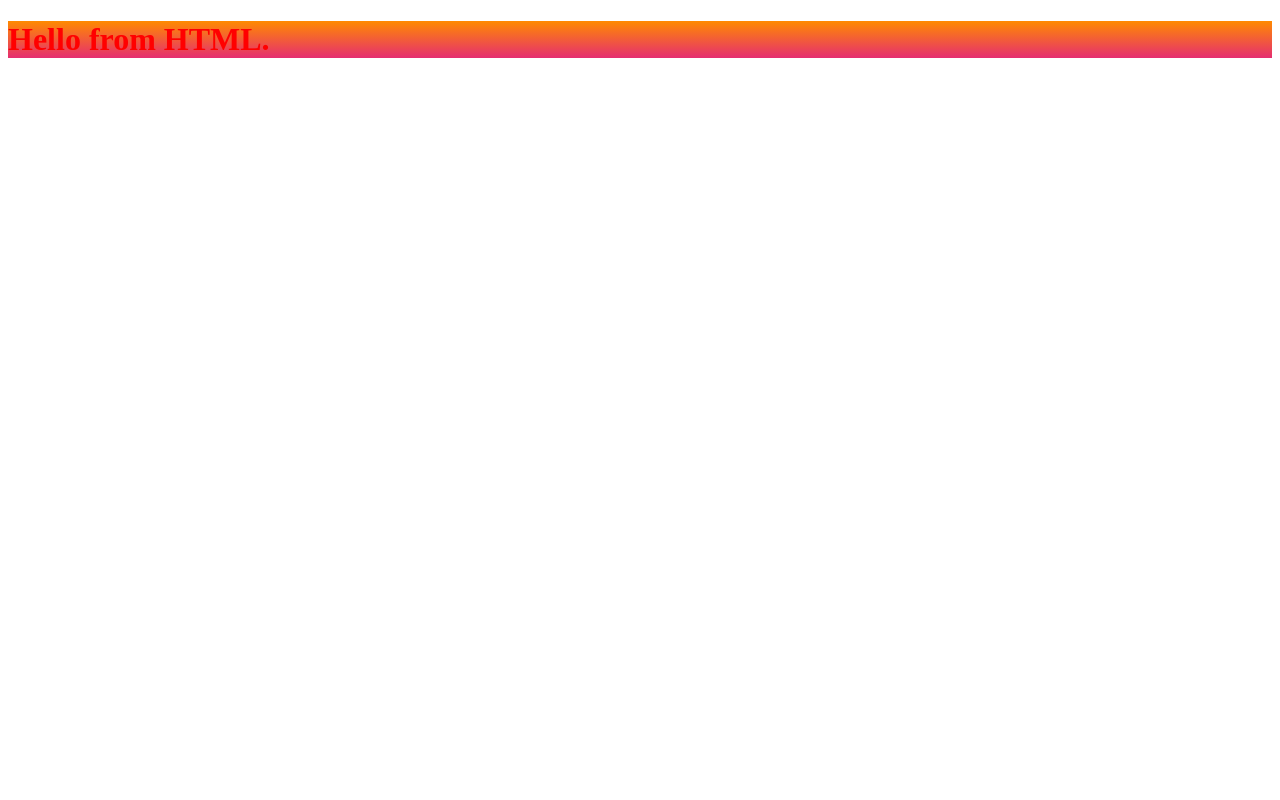
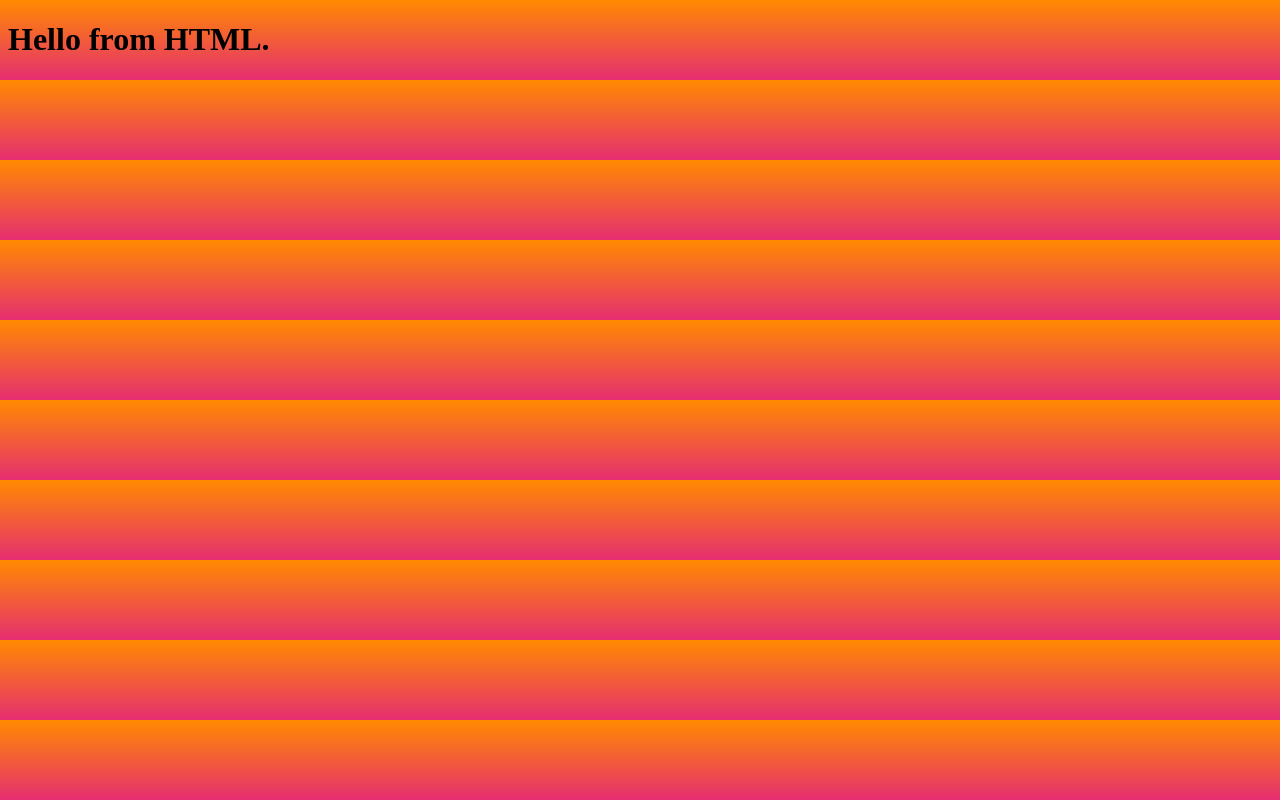
Before and after one commit to sherly-leona/autosuggest, a website: page frontend/index.html in a window 1280 px wide. Drawn offline with Linux system fonts and the light colour scheme.

Commit message:
autosuggest

```diff
--- a/frontend/index.css
+++ b/frontend/index.css
@@ -1,4 +1,6 @@
 h1{
-    color : red;
+    color : black;
+}
+body{
     background-image: linear-gradient(#ff8a00,#e52e71);
 }
```
